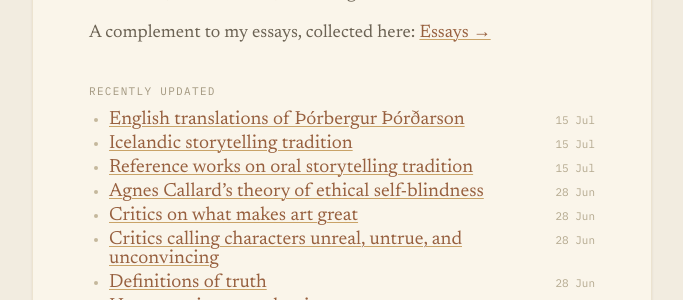
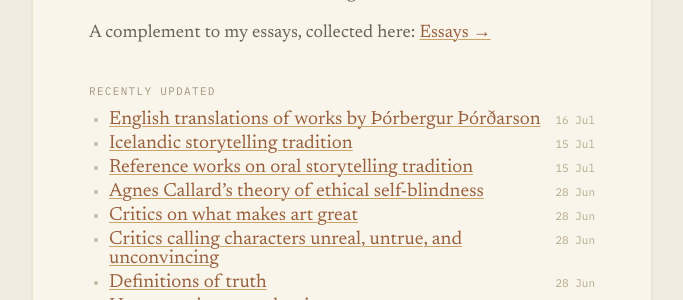
Before and after one commit to lauramoorewrites-del/treasury, a Jekyll site: the page built from index.md, in a window 1280 px wide. Shown: the part 226-526 px from the top of the page, without its empty margins (298-981 px from the left). Built offline with Jekyll 4.4.1, drawn with Linux system fonts in a browser that asks for light colours.

Commit message:
Fix Þórðarson entry title and date on homepage
Co-Authored-By: Claude Opus 4.6 (1M context) <noreply@anthropic.com>

```diff
--- a/index.md
+++ b/index.md
@@ -4,9 +4,9 @@ title: "Moore’s Treasury"
 intro: "A personal treasury of things to be remembered — observations, references, nascent ideas, and things I want to think more about."
 intro2: "A complement to my essays, collected here:"
 recent:
-  - title: "English translations of Þórbergur Þórðarson"
+  - title: "English translations of works by Þórbergur Þórðarson"
     url: "/english-translations-of-thorbergur-thordarson/"
-    date: "15 Jul"
+    date: "16 Jul"
   - title: "Icelandic storytelling tradition"
     url: "/icelandic-storytelling-tradition/"
     date: "15 Jul"
```
